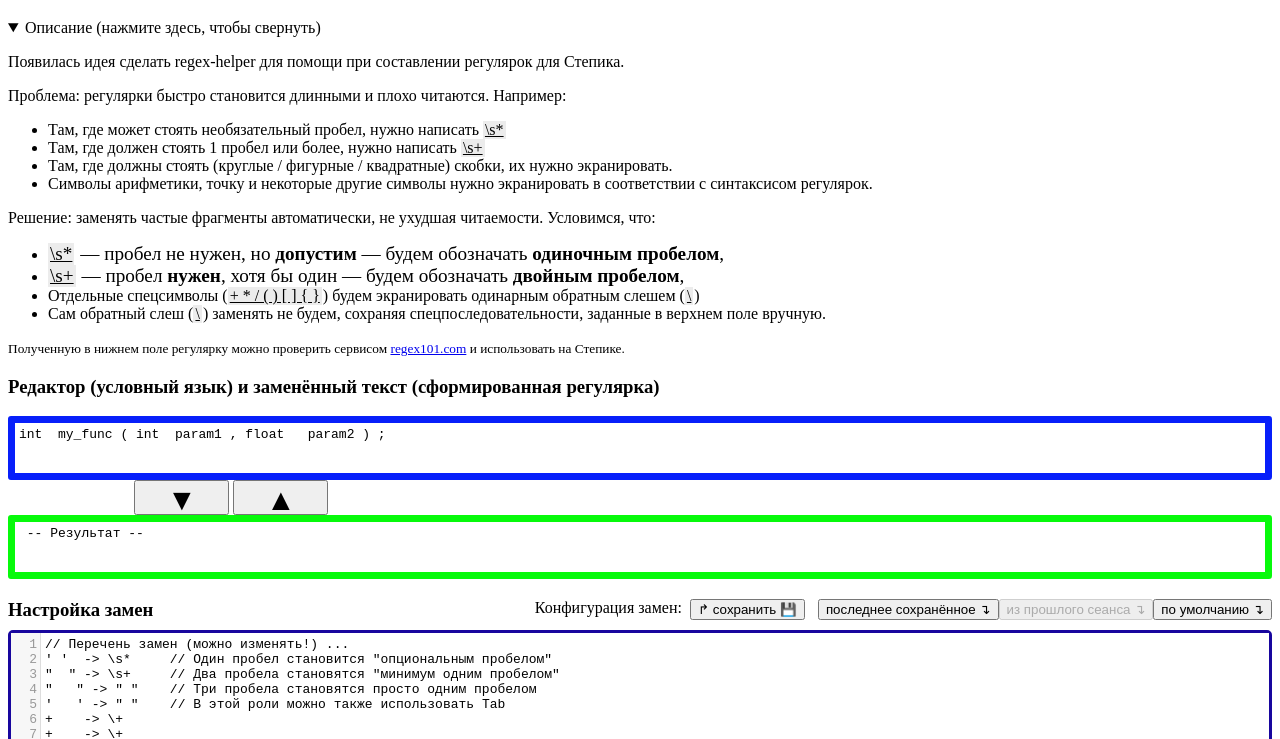
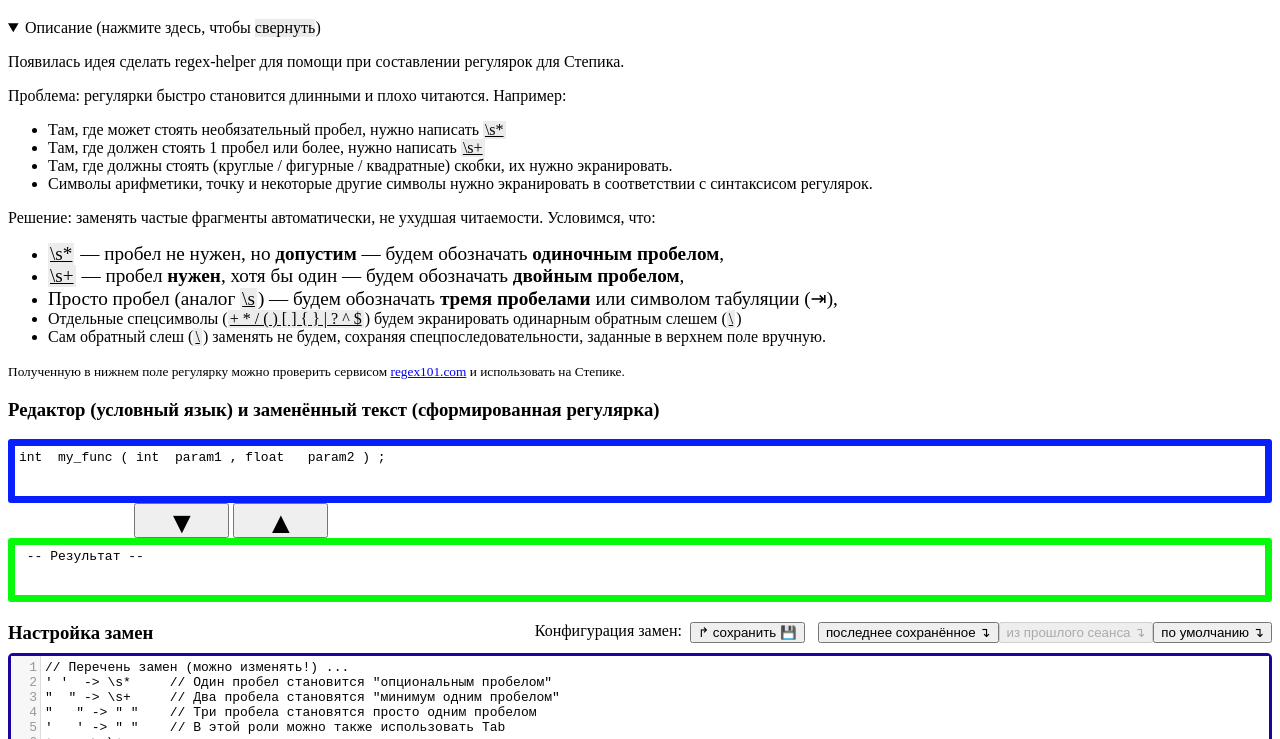
Before and after one commit to den1s0v/regex-helper, a plain HTML site: page src/index.html in a window 1280 px wide. Shown: the part 61-800 px from the top of the page. Drawn offline with Linux system fonts and the light colour scheme.

Commit message:
Update help on page

```diff
--- a/src/index.html
+++ b/src/index.html
@@ -344,7 +344,7 @@ window.onload = function () {
 <div>
     <h1>Regex Writing Helper</h1>
         <details open>
-            <summary>Описание (нажмите здесь, чтобы свернуть)</summary>
+            <summary>Описание (нажмите здесь, чтобы <span class="char"> свернуть</span>)</summary>
         <p>
             Появилась идея сделать regex-helper для помощи при составлении регулярок для Степика. <!-- (опять же, на JS без сервера, и опубликовать ли его либо на github pages, либо на replit) -->
         </p>
@@ -363,7 +363,8 @@ window.onload = function () {
             <ul>
                 <li><big><span class="separated-text">\s*</span> — пробел не нужен, но <b>допустим</b> — будем обозначать <b>одиночным пробелом</b>,</big> </li>
                 <li><big><span class="separated-text">\s+</span> — пробел <b>нужен</b>, хотя бы один — будем обозначать <b>двойным пробелом</b>,</big> </li>
-                <li>Отдельные спецсимволы (<span class="separated-text">+ * / ( ) [ ] { }</span>) будем экранировать одинарным обратным слешем (<span class="separated-text">\</span>) </li>
+                <li><big>Просто пробел (аналог <span class="separated-text">\s</span>) — будем обозначать <b>тремя пробелами</b> или символом табуляции (⇥),</big> </li>
+                <li>Отдельные спецсимволы (<span class="separated-text">+ * / ( ) [ ] { } | ? ^ $</span>) будем экранировать одинарным обратным слешем (<span class="separated-text">\</span>) </li>
                 <li>Сам обратный слеш (<span class="separated-text">\</span>) заменять не будем, сохраняя спецпоследовательности, заданные в верхнем поле вручную. </li>
             </ul>
 
@@ -406,8 +407,8 @@ window.onload = function () {
 "   " -> " "    // Три пробела становятся просто одним пробелом
 '	' -> " "    // В этой роли можно также использовать Tab
 +    -> \+
-+    -> \+
 *    -> \*      // (остальные символы просто экранируются обратным слешем)
+?    -> \?
 /    -> \/
 (    -> \(
 )    -> \)
@@ -416,7 +417,9 @@ window.onload = function () {
 {    -> \{
 }    -> \}
 |    -> \|
-// "\ " -> ' ' // одиночный пробел можно экранировать, чтобы сохранить его в результате (отключено комментарием '//' в начале строки)
+^    -> \^
+$    -> \$
+// "\ " -> ' ' // одиночный пробел можно экранировать, чтобы сохранить его (отключено комментарием '//' в начале строки)
             </textarea>
         </div>
 
```
